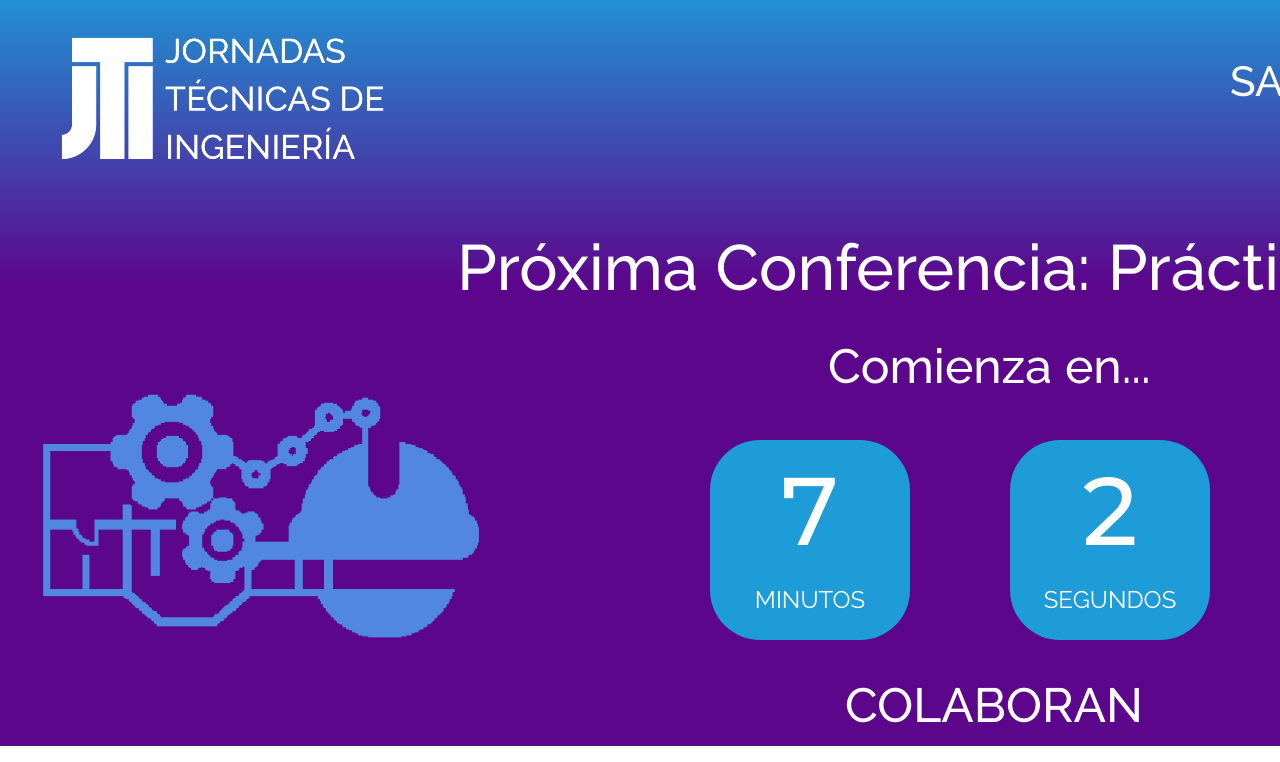
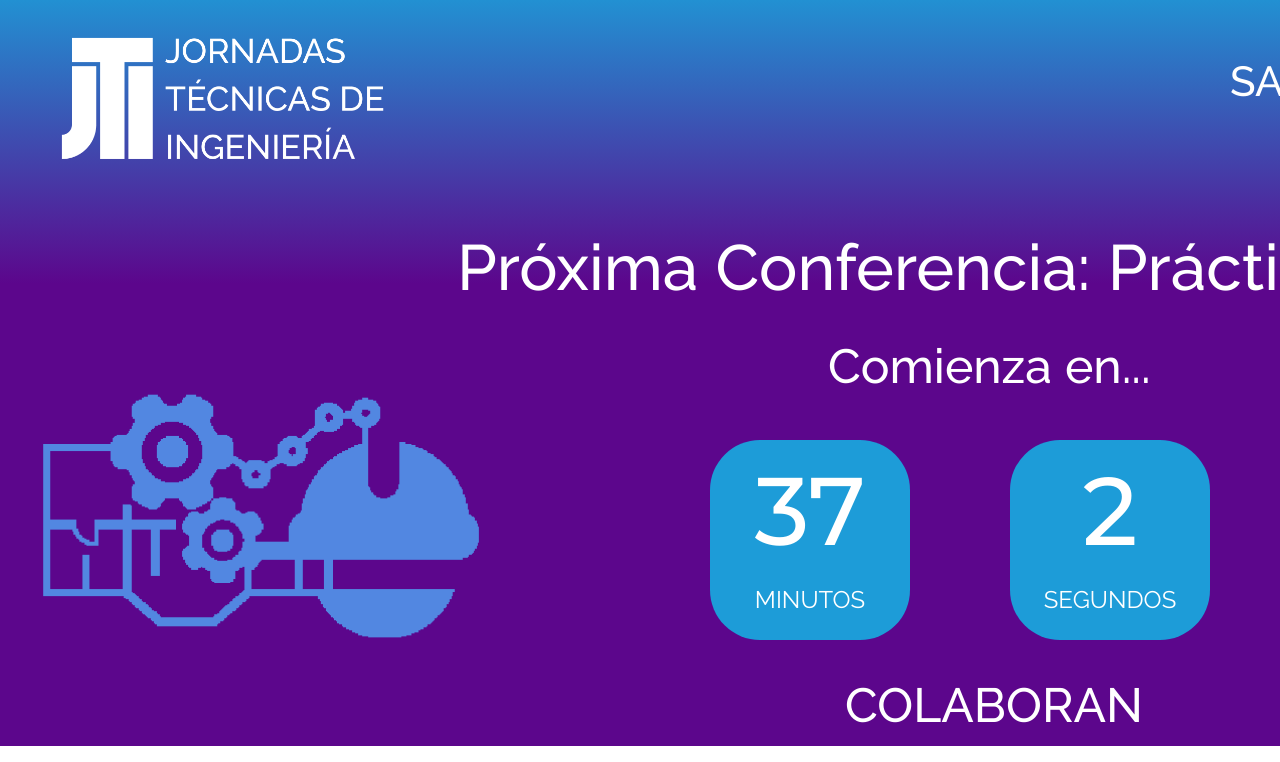
Before and after one commit to JornadasTecnicasDeIngenieria/CountDown, a Nuxt app: page /quimica in a window 1280 px wide. Shown: the top 762 px of the page. Built offline with nearby package versions, Linux system fonts and the light colour scheme.

Commit message:
Preparado para el descanso

```diff
--- a/pages/industrial.vue
+++ b/pages/industrial.vue
@@ -8,7 +8,7 @@
       :imageLeftUrl="require('~/assets/images/elect.png')"
       :imageRightUrl="require('~/assets/images/robotics.png')"
       nextConf = 'Próxima Conferencia: Prácticas Externas'
-      targetDate='03/17/2021 3:00 PM'
+      targetDate='03/17/2021 5:30 PM'
       />
       <Footer/>
 
--- a/pages/informatica.vue
+++ b/pages/informatica.vue
@@ -8,7 +8,7 @@
       :imageLeftUrl="require('~/assets/images/red.png')"
       :imageRightUrl="require('~/assets/images/pc.png')"
       nextConf = 'Próxima Conferencia: Prácticas Externas'
-      targetDate='03/17/2021 3:00 PM'
+      targetDate='03/17/2021 5:30 PM'
       />
       <Footer/>
 
--- a/pages/mecanica.vue
+++ b/pages/mecanica.vue
@@ -8,7 +8,7 @@
       :imageLeftUrl="require('~/assets/images/ingmech.png')"
       :imageRightUrl="require('~/assets/images/imech.png')"
       nextConf = 'Próxima Conferencia: Prácticas Externas'
-      targetDate='03/17/2021 3:00 PM'
+      targetDate='03/17/2021 5:30 PM'
       />
       <Footer/>
 
--- a/pages/quimica.vue
+++ b/pages/quimica.vue
@@ -8,7 +8,7 @@
       :imageLeftUrl="require('~/assets/images/quimica.png')"
       :imageRightUrl="require('~/assets/images/ingquimica.png')"
       nextConf = 'Próxima Conferencia: Prácticas Externas'
-      targetDate='03/17/2021 3:00 PM'
+      targetDate='03/17/2021 5:30 PM'
       />
       <Footer/>
 
```
